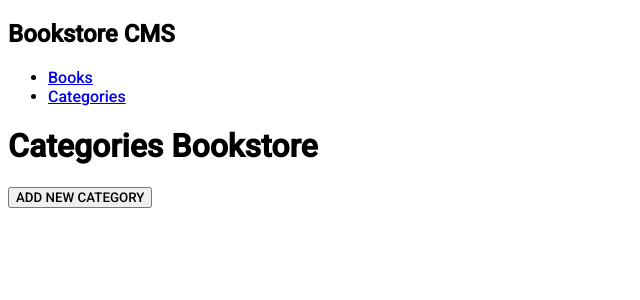
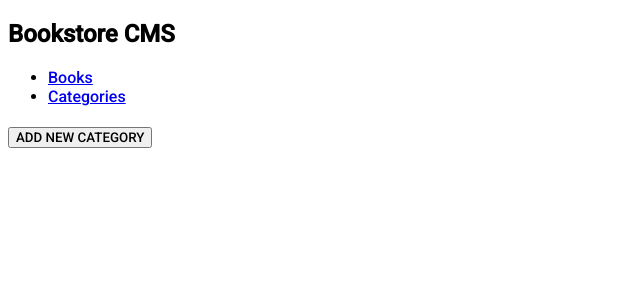
Before and after one commit to dgsierra/Bookstore-React-Redux, a React (Create React App) app: page /categories in a window 1280 px wide. Shown: the top 300 px of the page, without its empty margins (0-640 px from the left). Built offline with nearby package versions, Linux system fonts and the light colour scheme.

Commit message:
Add onClick in Categories

```diff
--- a/src/components/Categories.js
+++ b/src/components/Categories.js
@@ -1,10 +1,15 @@
-import React from 'react';
+import React, { useState } from 'react';
+import { setCategorie } from '../redux/categories/categories';
 
 export default function Categories() {
+  const [categories, setCategories] = useState('');
+  const checkCategories = () => {
+    console.log('working');
+  };
   return (
     <div>
-      <h1>Categories Bookstore</h1>
-      <button value="category" type="submit">ADD NEW CATEGORY</button>
+      <h1>{categories}</h1>
+      <button value="category" onClick={() => checkCategories()} type="submit">ADD NEW CATEGORY</button>
     </div>
   );
 }
```
